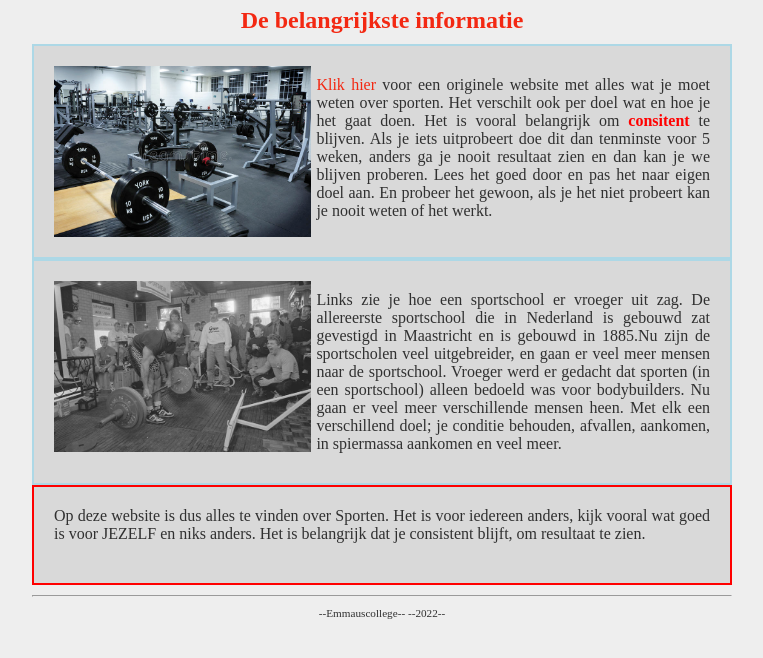
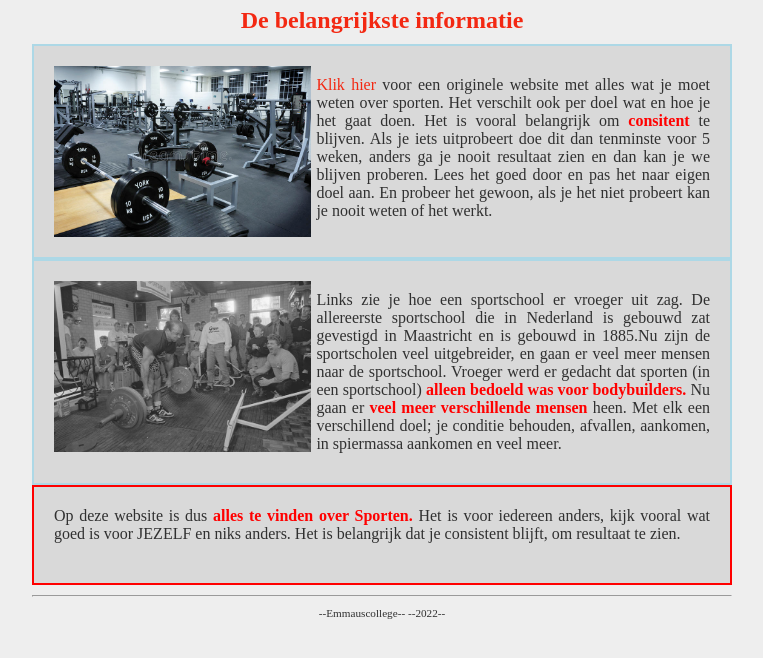
Before and after one commit to emmaus-archief/2223-4H-website-4hin1-ashley, a plain HTML site: page index.html in a window 1280 px wide. Shown: the part 136-794 px from the top of the page, without its empty margins (258-1021 px from the left). Drawn offline with Linux system fonts and the light colour scheme.

Commit message:
text bold

```diff
--- a/index.html
+++ b/index.html
@@ -47,8 +47,8 @@
         Links zie je hoe een sportschool er vroeger uit zag. De allereerste sportschool die in
         Nederland is gebouwd zat gevestigd in Maastricht en is gebouwd in 1885.Nu zijn de
         sportscholen veel uitgebreider, en gaan er veel meer mensen naar de sportschool.
-        Vroeger werd er gedacht dat sporten (in een sportschool) alleen bedoeld was voor
-        bodybuilders. Nu gaan er veel meer verschillende mensen heen. Met elk een verschillend
+        Vroeger werd er gedacht dat sporten (in een sportschool) <b>alleen bedoeld was voor
+        bodybuilders.</b> Nu gaan er <b>veel meer verschillende mensen </b>heen. Met elk een verschillend
         doel; je conditie behouden, afvallen, aankomen, in spiermassa aankomen en veel meer.
 
       </p>
@@ -56,7 +56,7 @@
 
       <div class="laaste"
       <p>
-        Op deze website is dus alles te vinden over Sporten. Het is voor iedereen anders, kijk
+        Op deze website is dus <b>alles te vinden over Sporten. </b>Het is voor iedereen anders, kijk
         vooral wat goed is voor JEZELF en niks anders. Het is belangrijk  dat je consistent
         blijft, om resultaat te zien.
       </p>
--- a/style.css
+++ b/style.css
@@ -120,7 +120,7 @@ nav li a {
 }
 
 nav li a:hover {
-    background-color: #ffb8b8;
+    background-color: #c83737;
 }
 
 nav li a.active {
```
